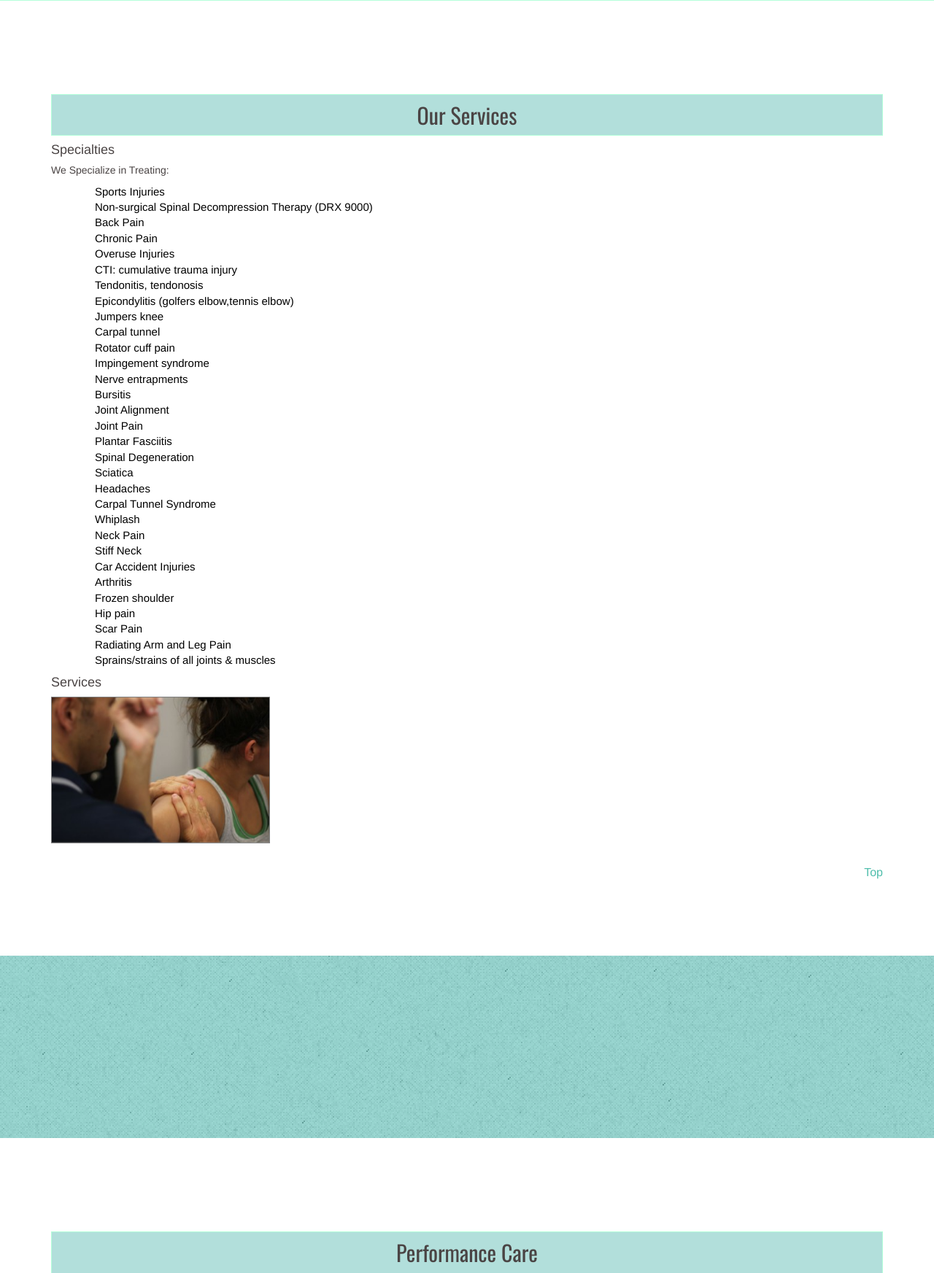
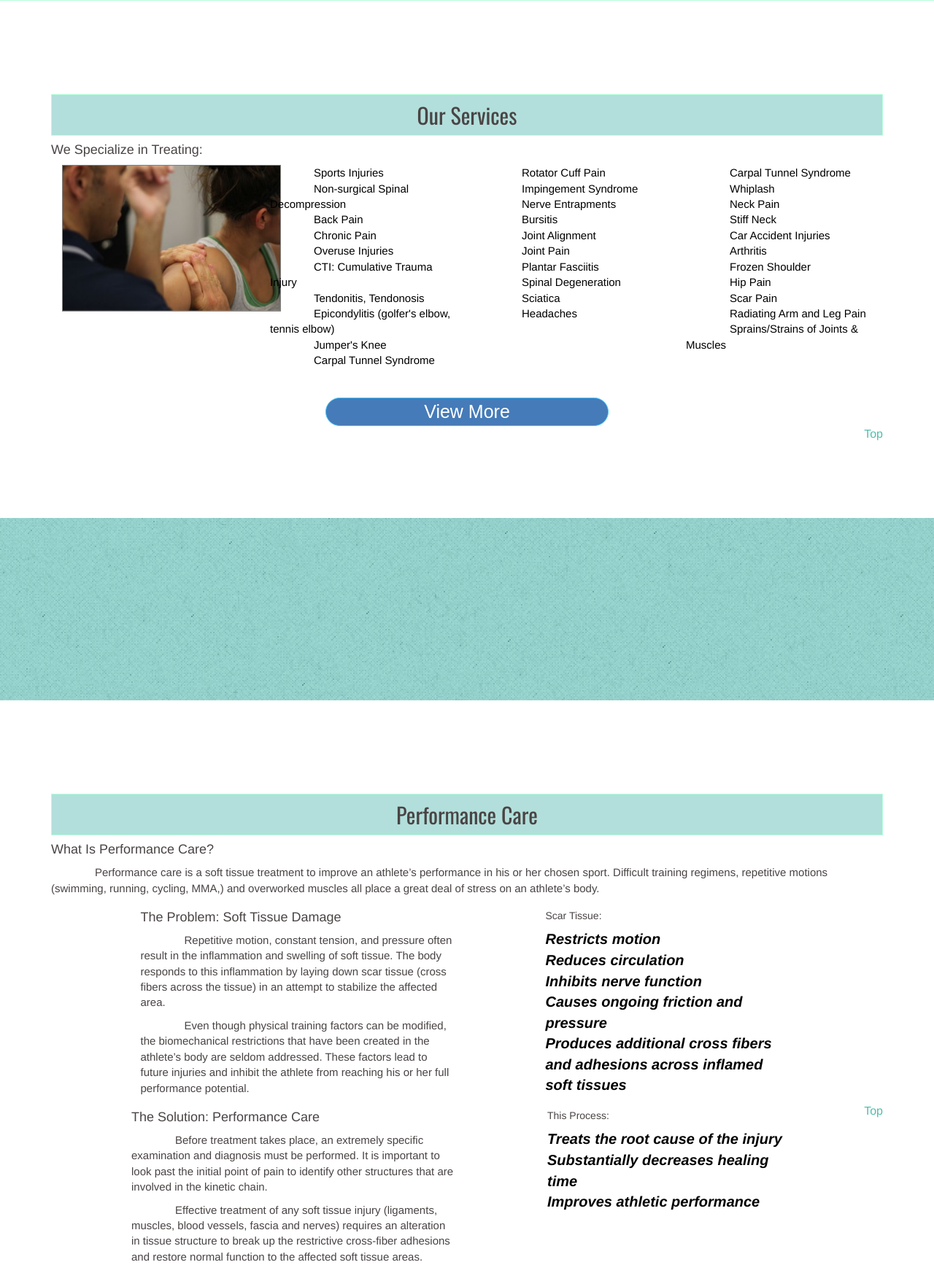
Before and after one commit to kcharner/chiro_to_publish, a PHP site: page /care.html in a window 1280 px wide. Shown: the part 246-1991 px from the top of the page at 73% size. Run offline with PHP 8.4, Linux system fonts and the light colour scheme; some libraries are stand-ins or nearby versions.

Commit message:
updated navbar link for services, added jumbotron to spinal decompression section, updated services section

```diff
--- a/about.html
+++ b/about.html
@@ -35,7 +35,7 @@
 		        	<li class="dropdown"> <!--first dropdown-->
 		                <a href="#" class="dropdown-toggle" data-toggle="dropdown" role="button" aria-haspopup="true" aria-expanded="false">Chiropractic Care<span class="caret"></span></a>
 		                <ul class="dropdown-menu">
-		                    <li><a href="care.html">Services</a></li>
+		                    <li><a href="care.html">Our Services</a></li>
 		                    <li><a href="care.html#performance-care">Performance Care</a></li>
 		                    <li><a href="care.html#specialty-techniques">Specialty Techniques</a></li>
 		                    <li><a href="care.html#spinal-decompression">Spinal Decompression</a></li>
--- a/appoints.html
+++ b/appoints.html
@@ -37,7 +37,7 @@
 		        	<li class="dropdown"> <!--first dropdown-->
 		                <a href="#" class="dropdown-toggle" data-toggle="dropdown" role="button" aria-haspopup="true" aria-expanded="false">Chiropractic Care<span class="caret"></span></a>
 		                <ul class="dropdown-menu">
-		                    <li><a href="care.html">Services</a></li>
+		                    <li><a href="care.html">Our Services</a></li>
 		                    <li><a href="care.html#performance-care">Performance Care</a></li>
 		                    <li><a href="care.html#specialty-techniques">Specialty Techniques</a></li>
 		                    <li><a href="care.html#spinal-decompression">Spinal Decompression</a></li>
--- a/assets/css/style.css
+++ b/assets/css/style.css
@@ -1,4 +1,8 @@
 /*DESKTOP & IPAD PRO HORIZONTAL*/
+
+.secondarySubs {
+	clear: both;
+}
 
 .bio {
 	font-family: Raleway;
@@ -99,6 +103,11 @@ a {
 	margin-left: 10%;
 }
 
+#drxTech {
+	background-image: url("../images/drx9000.jpg");
+	min-height: 375px;
+}
+
 #mapView {
 	width: 100%;
 	min-height: 300px;
@@ -115,7 +124,7 @@ a {
 		text-align: center;
 		border: 1px solid #40c4ff;
 		color: white;
-		background-color: #0288D1;
+		background-color: #457BB8;
 		font-family: arial;
 		border-radius: 24px;
 		font-size: 25px;
@@ -165,6 +174,7 @@ ul {
 
 #services {
 	color: black;
+	font-size: 15px;
 }
 
 .techniques {
--- a/care.html
+++ b/care.html
@@ -41,7 +41,7 @@
 		        	<li class="dropdown"> <!--first dropdown-->
 		                <a href="#" class="dropdown-toggle" data-toggle="dropdown" role="button" aria-haspopup="true" aria-expanded="false">Chiropractic Care<span class="caret"></span></a>
 		                <ul class="dropdown-menu">
-		                    <li><a href="care.html">Services</a></li>
+		                    <li><a href="care.html">Our Services</a></li>
 		                    <li><a href="#performance-care" class="nav-link">Performance Care</a></li>
 		                    <li><a href="#specialty-techniques" class="nav-link">Specialty Techniques</a></li>
 		                    <li><a href="#spinal-decompression" class=" nav-link">Spinal Decompression</a></li>
@@ -67,22 +67,41 @@
 		<section id="our-services" class="container content offset">
 			<h2 class="subHeaders">Our Services</h2>
 			<div>
-				<h4>Specialties</h4>
-				<h5>We Specialize in Treating:</h5>
-				<ul class="careInfo" id="services">
+				<h4 id="secondarySubs">We Specialize in Treating:</h4>
+				<div id="image-carousel" class="col-sm-2 carousel slide">
+				 	<div class="carousel-inner" role="listbox">
+				    	<div class="item active">
+				      		<img class="d-block img-fluid" src="assets/images/carousel/active_release.jpg" alt="Slide 1">
+				    	</div>
+				    	<div class="item">
+				      		<img class="d-block img-fluid" src="assets/images/carousel/neck.jpg" alt="Slide two">
+				    	</div>
+				   		<div class="item">
+				      		<img class="d-block img-fluid" src="assets/images/carousel/leg-2.jpg" alt="Slide 3">
+				   		</div>
+				    	<div class="item">
+				      		<img class="d-block img-fluid" src="assets/images/carousel/back-1.jpg" alt="Slide 4">
+				    	</div>
+				  	</div>
+				</div>
+			</div>
+			<div>
+				<ul class="col-sm-3 col-sm-offset-1 careInfo" id="services">
 					<li>Sports Injuries</li>
-					<li>Non-surgical Spinal Decompression Therapy (DRX 9000)</li>
+					<li>Non-surgical Spinal Decompression</li>
 					<li>Back Pain</li>
 					<li>Chronic Pain</li>
 					<li>Overuse Injuries</li>
-					<li>CTI: cumulative trauma injury</li>
-					<li>Tendonitis, tendonosis</li>
-					<li>Epicondylitis (golfers elbow,tennis elbow)</li>
-					<li>Jumpers knee</li>
-					<li>Carpal tunnel</li>
-					<li>Rotator cuff pain</li>
-					<li>Impingement syndrome</li>
-					<li>Nerve entrapments</li>
+					<li>CTI: Cumulative Trauma Injury</li>
+					<li>Tendonitis, Tendonosis</li>
+					<li>Epicondylitis (golfer's elbow, tennis elbow)</li>
+					<li>Jumper's Knee</li>
+					<li>Carpal Tunnel Syndrome</li>
+				</ul>
+				<ul class="col-sm-3 careInfo" id="services">
+					<li>Rotator Cuff Pain</li>
+					<li>Impingement Syndrome</li>
+					<li>Nerve Entrapments</li>
 					<li>Bursitis</li>
 					<li>Joint Alignment</li>
 					<li>Joint Pain</li>
@@ -90,40 +109,33 @@
 					<li>Spinal Degeneration</li>
 					<li>Sciatica</li>
 					<li>Headaches</li>
+				</ul>
+				<ul class="col-sm-3 careInfo" id="services">
 					<li>Carpal Tunnel Syndrome</li>
 					<li>Whiplash</li>
 					<li>Neck Pain</li>
 					<li>Stiff Neck</li>
 					<li>Car Accident Injuries</li>
 					<li>Arthritis</li>
-					<li>Frozen shoulder</li>
-					<li>Hip pain</li>
+					<li>Frozen Shoulder</li>
+					<li>Hip Pain</li>
 					<li>Scar Pain</li>
 					<li>Radiating Arm and Leg Pain</li>
-					<li>Sprains/strains of all joints &amp; muscles</li>
+					<li>Sprains/Strains of Joints &amp; Muscles</li>
 				</ul>
 			</div>
-			<div>
-				<h4>Services</h4>
-				<ul class="careInfo" id="services">
-					<li></li>
-				</ul>
-			</div>
-			<div id="image-carousel" class="carousel slide">
-			 	<div class="carousel-inner" role="listbox">
-			    	<div class="item active">
-			      		<img class="d-block img-fluid" src="assets/images/carousel/active_release.jpg" alt="Slide 1">
-			    	</div>
-			    	<div class="item">
-			      		<img class="d-block img-fluid" src="assets/images/carousel/neck.jpg" alt="Slide two">
-			    	</div>
-			   		<div class="item">
-			      		<img class="d-block img-fluid" src="assets/images/carousel/leg-2.jpg" alt="Slide 3">
-			   		</div>
-			    	<div class="item">
-			      		<img class="d-block img-fluid" src="assets/images/carousel/back-1.jpg" alt="Slide 4">
-			    	</div>
-			  	</div>
+			<div class="col-lg-12">
+				<button id="bookBtn">View More</button>
+				<!-- <ul class="careInfo" id="services">
+					<li>Chiropractic Adjustments (Diversified & pettibon technique)</li>
+					<li>Graston technique (certified)</li>
+					<li>Active Release Technique provider</li>
+					<li>Massage therapy (sports/deep tissue) HHP</li>
+					<li>Kinesiotaping</li>
+					<li>Nutrition and Exercise counseling</li>
+					<li>Wellness Planning</li>
+					<li>Posture rehabilitation</li>
+				</ul> -->
 			</div>
 			<br>
 			<a href="#top-link-target" class="nav-link top-link">Top</a>
@@ -191,7 +203,12 @@
 		</div>
 		<section id="spinal-decompression" class="container content offset">
 			<h2 class="subHeaders">Spinal Decompression</h2>
-			<p>Overview To Go Here, use Modal to Expand Info</p>
+			<div class="container">
+				<div class="jumbotron" id="drxTech">
+					<h4>What is non-surgical spinal decompression?</h4>
+					<button id="bookBtn">Learn More</button> <!--need to fix id vs class here-->
+				</div>
+			</div>
 			<br>
 			<a href="#top-link-target" class="nav-link top-link">Top</a>
 		</section>
--- a/contact.html
+++ b/contact.html
@@ -41,7 +41,7 @@
 		        	<li class="dropdown"> <!--first dropdown-->
 		                <a href="#" class="dropdown-toggle" data-toggle="dropdown" role="button" aria-haspopup="true" aria-expanded="false">Chiropractic Care<span class="caret"></span></a>
 		                <ul class="dropdown-menu">
-		                    <li><a href="care.html">Services</a></li>
+		                    <li><a href="care.html">Our Services</a></li>
 		                    <li><a href="care.html#performance-care">Performance Care</a></li>
 		                    <li><a href="care.html#specialty-techniques">Specialty Techniques</a></li>
 		                    <li><a href="care.html#spinal-decompression">Spinal Decompression</a></li>
@@ -76,7 +76,7 @@
     			<p class="details">Tues/Thurs: 7am-2pm</p>
     			<p class="details">Friday: 8am-2pm</p>
     		</div>
-    		<p class="col-sm-10 col-sm-offset-1" id="closed">We are closed Closed Saturday &amp; Sunday</p>
+    		<p class="col-sm-10 col-sm-offset-1" id="closed">We Are Closed Saturday &amp; Sunday</p>
 			<p><iframe id="mapView" src="https://maps.google.com/maps?oe=utf-8&amp;client=firefox-a&amp;q=7220+Avenida+Encinas+%23110-B+Carlsbad,+CA+92009&amp;ie=UTF8&amp;hq=&amp;hnear=7220+Avenida+Encinas,+Carlsbad,+California+92011&amp;t=m&amp;ll=33.098732,-117.310209&amp;spn=0.034513,0.054932&amp;z=14&amp;iwloc=A&amp;output=embed"  frameborder="0" marginwidth="0" marginheight="0" scrolling="no"></iframe></p>
 			<p><iframe src="https://maps.google.com/maps?q=Evolve+Sports+Chiropractic&amp;layer=c&amp;sll=33.099756,-117.309268&amp;cid=9394250114822226502&amp;panoid=eN9FFWa7-iMAAAQfCLRySg&amp;cbp=13,86.29,,0,9.01&amp;ie=UTF8&amp;hq=&amp;hnear=&amp;ll=33.099756,-117.309268&amp;spn=0.006295,0.006295&amp;t=m&amp;cbll=33.099812,-117.308988&amp;source=embed&amp;output=svembed" frameborder="0" marginwidth="0" marginheight="0" scrolling="no" id="officeView"></iframe></p>
 		</div>
@@ -90,7 +90,7 @@
 	    	</div>
 	    	<a href="http://www.yelp.com/biz/evolve-sports-chiropractic-carlsbad"><img src="http://www.evolvesportschiropractic.com/wp-content/uploads/2011/09/reviewedOn.gif" alt=""></a>
 	    	<div class="col-sm-4 col-sm-offset-1">
-				<h5>Use the form below to send us an email!</h5>
+				<h5>Or send us an email below!</h5>
 			</div>
 			<div class="col-md-12">
 				<form class="form-horizontal" action="http://www.evolvesportschiropractic.com/contact-us/" method="post" id="et_contact_form">
--- a/index.html
+++ b/index.html
@@ -35,7 +35,7 @@
 		        	<li class="dropdown"> <!--first dropdown-->
 		                <a href="#" class="dropdown-toggle" data-toggle="dropdown" role="button" aria-haspopup="true" aria-expanded="false">Chiropractic Care<span class="caret"></span></a>
 		                <ul class="dropdown-menu">
-		                    <li><a href="care.html">Services</a></li>
+		                    <li><a href="care.html">Our Services</a></li>
 		                    <li><a href="care.html#performance-care">Performance Care</a></li>
 		                    <li><a href="care.html#specialty-techniques">Specialty Techniques</a></li>
 		                    <li><a href="care.html#spinal-decompression">Spinal Decompression</a></li>
--- a/testimonials.html
+++ b/testimonials.html
@@ -41,7 +41,7 @@
 		        	<li class="dropdown"> <!--first dropdown-->
 		                <a href="#" class="dropdown-toggle" data-toggle="dropdown" role="button" aria-haspopup="true" aria-expanded="false">Chiropractic Care<span class="caret"></span></a>
 		                <ul class="dropdown-menu">
-		                    <li><a href="care.html">Services</a></li>
+		                    <li><a href="care.html">Our Services</a></li>
 		                    <li><a href="care.html#performance-care">Performance Care</a></li>
 		                    <li><a href="care.html#specialty-techniques">Specialty Techniques</a></li>
 		                    <li><a href="care.html#spinal-decompression">Spinal Decompression</a></li>
```
Also changed, not shown: assets/images/drx9000.jpg (added), 1 other file.
